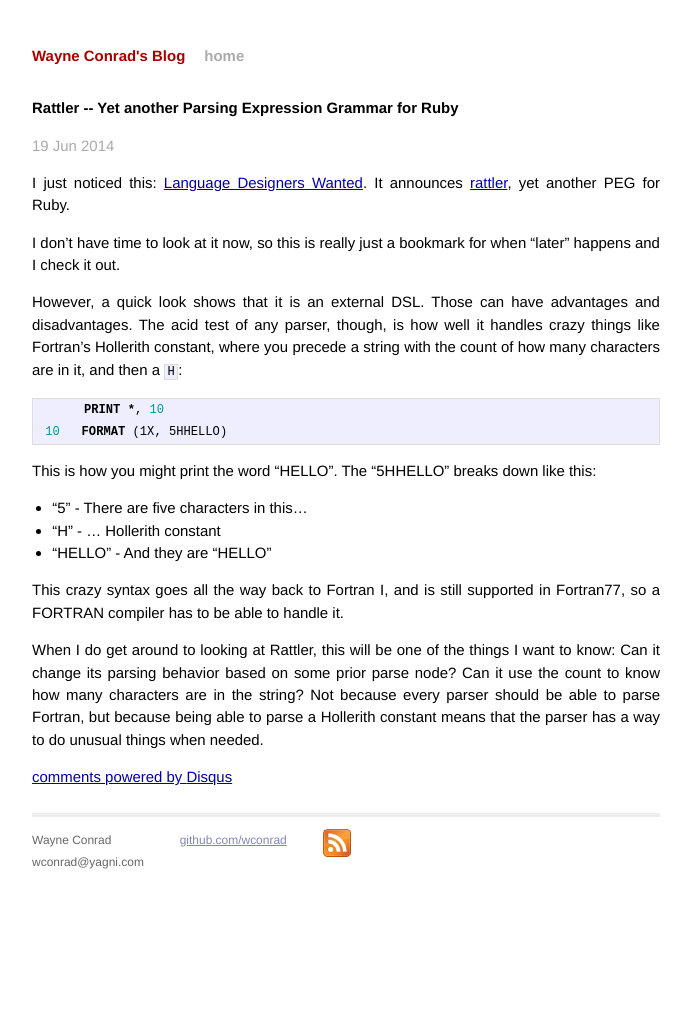
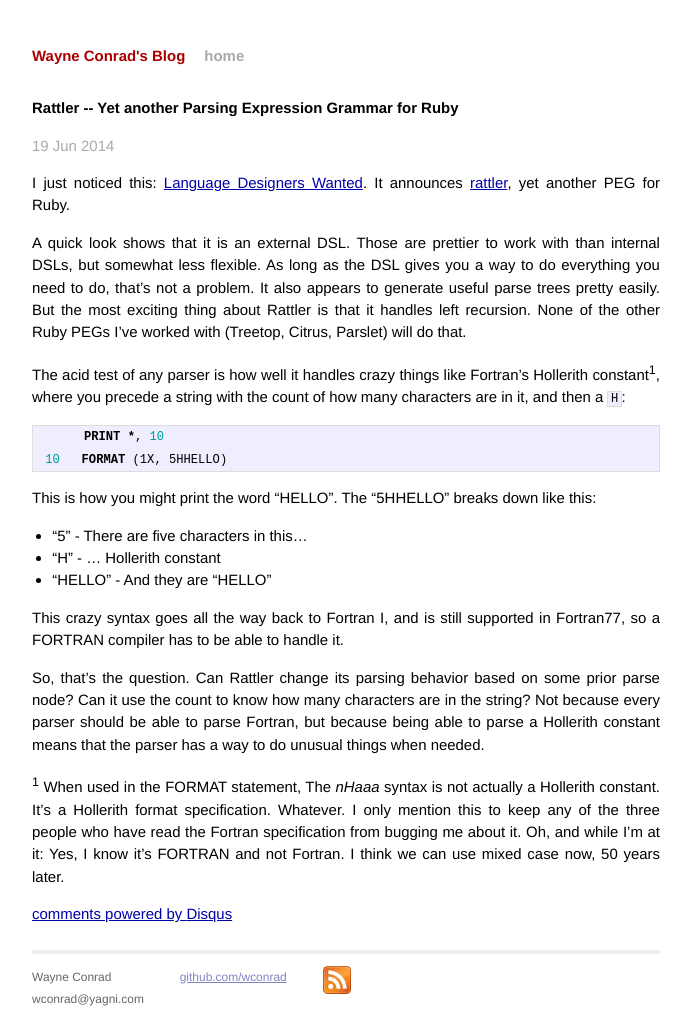
Before and after one commit to wconrad/wconrad.github.io, a Jekyll site: the page built from _posts/2014-06-19-rattler.markdown, in a window 1280 px wide. Shown: the whole page, without its empty margins (294-986 px from the left). Built offline with Jekyll 4.4.1, drawn with Linux system fonts in a browser that asks for light colours; Markdown is read by kramdown in place of the engine named in the settings; comment, search, counter and statistics services are not loaded; before the commit the page ends 945 px from its top, so only the background shows below that.

Commit message:
Update Rattler

```diff
--- a/_posts/2014-06-19-rattler.markdown
+++ b/_posts/2014-06-19-rattler.markdown
@@ -10,14 +10,17 @@
 It announces [rattler](https://github.com/jarhart/rattler), yet
 another PEG for Ruby.
 
-I don't have time to look at it now, so this is really just a bookmark
-for when "later" happens and I check it out.
+A quick look shows that it is an external DSL.  Those are prettier to
+work with than internal DSLs, but somewhat less flexible.  As long as
+the DSL gives you a way to do everything you need to do, that's not a
+problem.  It also appears to generate useful parse trees pretty
+easily.  But the most exciting thing about Rattler is that it handles
+left recursion.  None of the other Ruby PEGs I've worked with
+(Treetop, Citrus, Parslet) will do that.
 
-However, a quick look shows that it is an external DSL.  Those can
-have advantages and disadvantages.  The acid test of any parser,
-though, is how well it handles crazy things like Fortran's Hollerith
-constant, where you precede a string with the count of how many
-characters are in it, and then a `H`:
+The acid test of any parser is how well it handles crazy things like
+Fortran's Hollerith constant<sup>1</sup>, where you precede a string
+with the count of how many characters are in it, and then a `H`:
 
 {% highlight fortran %}
       PRINT *, 10
@@ -35,9 +38,15 @@
 supported in Fortran77, so a FORTRAN compiler has to be able to handle
 it.
 
-When I do get around to looking at Rattler, this will be one of the
-things I want to know: Can it change its parsing behavior based on
-some prior parse node?  Can it use the count to know how many
+So, that's the question.  Can Rattler change its parsing behavior
+based on some prior parse node?  Can it use the count to know how many
 characters are in the string?  Not because every parser should be able
 to parse Fortran, but because being able to parse a Hollerith constant
 means that the parser has a way to do unusual things when needed.
+
+<sup>1</sup> When used in the FORMAT statement, The _nHaaa_ syntax is
+not actually a Hollerith constant.  It's a Hollerith format
+specification.  Whatever.  I only mention this to keep any of the
+three people who have read the Fortran specification from bugging me
+about it.  Oh, and while I'm at it: Yes, I know it's FORTRAN and not
+Fortran.  I think we can use mixed case now, 50 years later.
```
